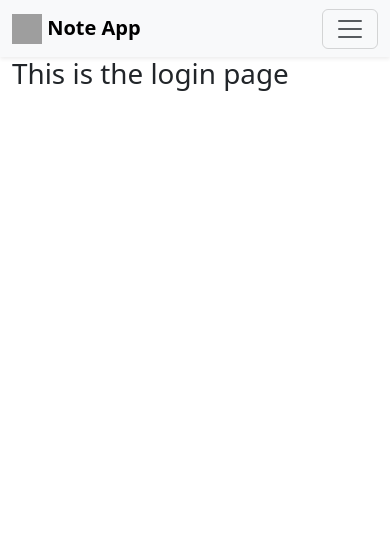
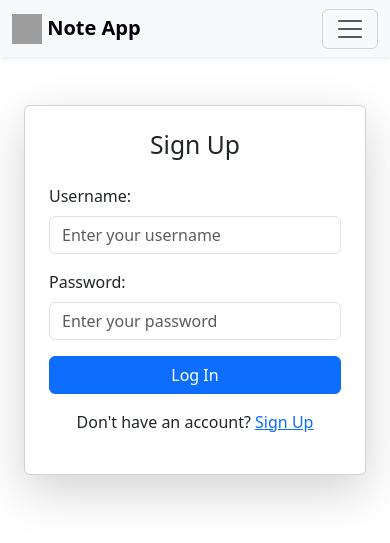
Before and after one commit to Joseph-gift/Note-app, a Flask app: page /login in a window 390 px wide. Shown: the top 543 px of the page. Run offline with Flask 3, Linux system fonts and the light colour scheme; grey boxes are pictures that could not be loaded.

Commit message:
design sign up and login page, handling post request

```diff
--- a/website/auth.py
+++ b/website/auth.py
@@ -1,16 +1,34 @@
-from flask import Blueprint, render_template
+from flask import Blueprint, render_template, request
 
 # Defining a blueprint for the website module
 auth = Blueprint("auth", __name__)
 
-@auth.route("/login")
+@auth.route("/login", methods=["GET","POST"])
 def login():
+    data = request.form
     return render_template("login.html",boolean=True)
 
 @auth.route("/logout")
 def logout():
     return render_template("home.html")
 
-@auth.route("/signup")
+@auth.route("/signup",  methods=["GET","POST"])
 def signup():
+    if request.method == "POST":
+        email = request.form.get('email')
+        username = request.form.get("username")
+        password = request.form.get("password")
+        confirmPassword = request.form.get("confirmPassword")
+
+        if len(email) < 4:
+            pass
+        elif len(username) < 2:
+            pass
+        elif password != confirmPassword:
+            pass
+        elif len(password) < 7:
+            pass
+        else:
+            # Add User to database
+            pass
     return render_template("signup.html")
--- /dev/null
+++ b/website/static/css/signup.css
@@ -0,0 +1,30 @@
+/* Start sign up page */
+
+/* Container styling */
+.signup-form {
+    max-width: 900px;
+}
+
+/* Branding section */
+.branding-section {
+    background: linear-gradient(to bottom, #3b5998, #8b9dc3);
+    border-radius: 8px;
+    color: white;
+}
+
+/* Form card styling */
+.form-card {
+    border: none;
+}
+
+/* Form control styling */
+.form-control {
+    border-radius: 4px;
+}
+
+/* Button styling */
+.btn-primary {
+    font-weight: bold;
+}
+
+/* End sign up page */
--- a/website/templates/base.html
+++ b/website/templates/base.html
@@ -3,6 +3,7 @@
 <head>
     <meta charset="UTF-8">
     <meta name="viewport" content="width=device-width, initial-scale=1.0">
+    <link rel="stylesheet" href="{{ url_for('static', filename='css/signup.css') }}">
     <link href="https://cdn.jsdelivr.net/npm/bootstrap@5.3.5/dist/css/bootstrap.min.css"
      rel="stylesheet" integrity="sha384-SgOJa3DmI69IUzQ2PVdRZhwQ+dy64/BUtbMJw1MZ8t5HZApcHrRKUc4W0kG879m7"
       crossorigin="anonymous">
--- a/website/templates/login.html
+++ b/website/templates/login.html
@@ -6,6 +6,38 @@ login
 
 {% block content %}
 
-    <h1> This is the login page</h1>
+<form action = "/signup" method="POST" class = "signup-form container my-5">
+    <div class="row">
+        <!-- Left side-->
+         <div class="col-md-6 branding-section d-none d-md-flex align-items-center justify-content-center">
+            <div class="text-center p-4">
+                <h2>Welcome to Our Community</h2>
+                <p>Connect with friends and the world around you.</p>
+            </div>
+         </div>
+        <!-- Righ side: Sign Up Form -->
+         <div class="col-md-6">
+            <div class="card shadow-lg form-card">
+                <div class="card-body p-4">
+                    <h2 class="card-title text-center mb-4">Sign Up</h2>
+
+                    <div class="form-group mb-3">
+                        <label for="username" class="form-label">Username:</label>
+                        <input type="text" id="username" name="username" placeholder="Enter your username" class="form-control" required>
+                    </div>
+
+
+                    <div class="form-group mb-3">
+                        <label for="password" class="form-label">Password:</label>
+                        <input type="password" id="password" name="password" placeholder="Enter your password" class="form-control" required>
+                    </div>
+
+                    <button type="submit" class="btn btn-primary w-100 mb-3">Log In</button>
+                    <p class="text-center">Don't have an account? <a href="/signup">Sign Up</a></p>
+                </div>
+            </div>
+         </div>
+    </div>
+</form>
 
 {% endblock %}
```
Also changed, not shown: website/templates/signup.html (+42 -1 lines).
